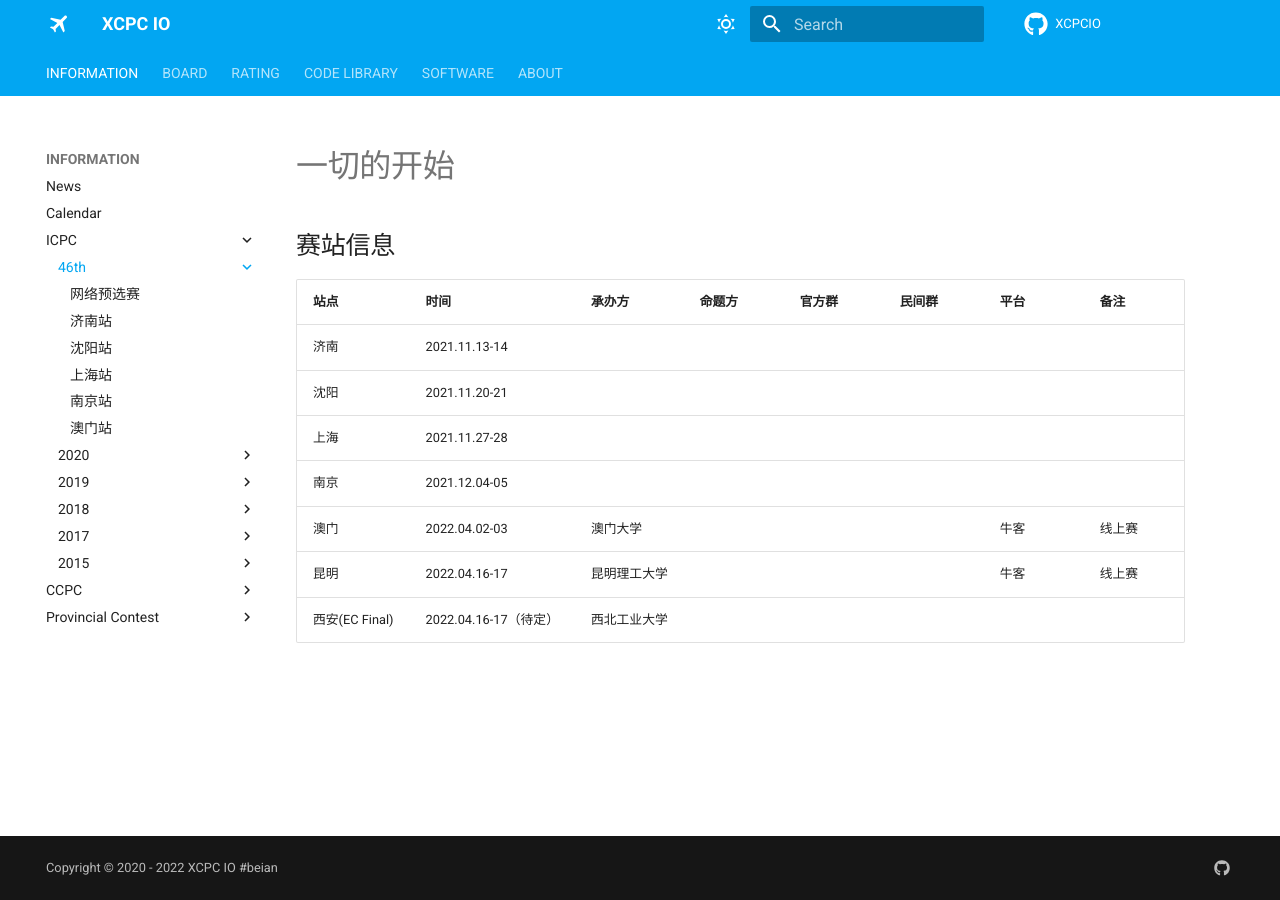
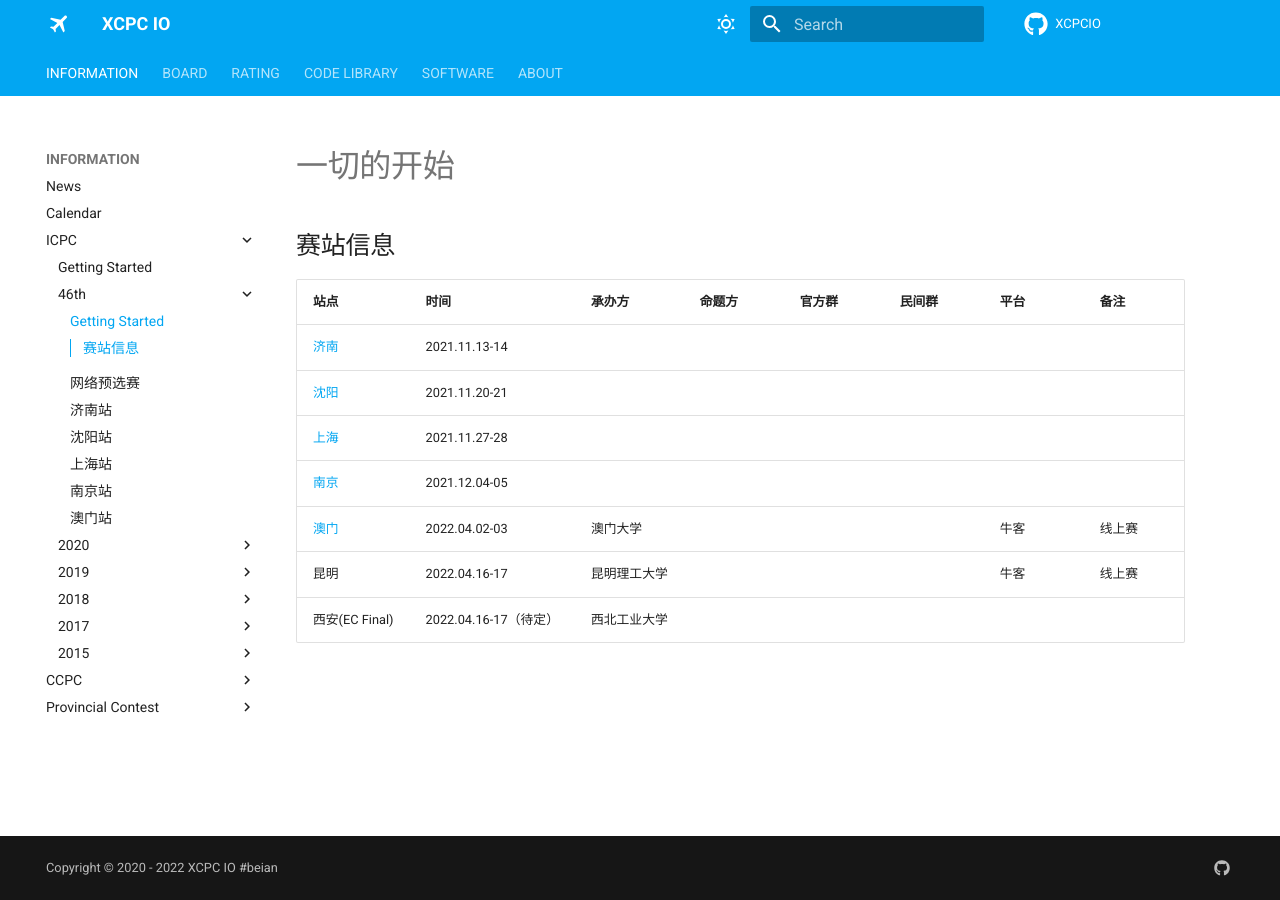
Before and after one commit to xcpcio/docs, an MkDocs documentation site: the page built from docs/info/icpc/46th/index.md, in a window 1280 px wide. Built offline with MkDocs 1.6.1 and Material for MkDocs 9.7.7, drawn with Linux system fonts in a browser that asks for light colours; comment, search, counter and statistics services are not loaded; some of the changed lines change nothing that is shown.

Commit message:
feat: add icpc 46th index

```diff
--- a/docs/info/icpc/46th/index.md
+++ b/docs/info/icpc/46th/index.md
@@ -2,12 +2,12 @@
 
 ## 赛站信息
 
-| 站点           | 时间                  | 承办方       | 命题方 | 官方群 | 民间群 | 平台 | 备注   |
-| :------------- | :-------------------- | :----------- | :----- | :----- | :----- | :--- | :----- |
-| 济南           | 2021.11.13-14         |              |        |        |        |      |        |
-| 沈阳           | 2021.11.20-21         |              |        |        |        |      |        |
-| 上海           | 2021.11.27-28         |              |        |        |        |      |        |
-| 南京           | 2021.12.04-05         |              |        |        |        |      |        |
-| 澳门           | 2022.04.02-03         | 澳门大学     |        |        |        | 牛客 | 线上赛 |
-| 昆明           | 2022.04.16-17         | 昆明理工大学 |        |        |        | 牛客 | 线上赛 |
-| 西安(EC Final) | 2022.04.16-17（待定） | 西北工业大学 |        |        |        |      |        |
+| 站点                  | 时间                  | 承办方       | 命题方 | 官方群 | 民间群 | 平台 | 备注   |
+| :-------------------- | :-------------------- | :----------- | :----- | :----- | :----- | :--- | :----- |
+| [济南](./jinan.md)    | 2021.11.13-14         |              |        |        |        |      |        |
+| [沈阳](./shenyang.md) | 2021.11.20-21         |              |        |        |        |      |        |
+| [上海](./shanghai.md) | 2021.11.27-28         |              |        |        |        |      |        |
+| [南京](./nanjing.md)  | 2021.12.04-05         |              |        |        |        |      |        |
+| [澳门](./macau.md)    | 2022.04.02-03         | 澳门大学     |        |        |        | 牛客 | 线上赛 |
+| 昆明                  | 2022.04.16-17         | 昆明理工大学 |        |        |        | 牛客 | 线上赛 |
+| 西安(EC Final)        | 2022.04.16-17（待定） | 西北工业大学 |        |        |        |      |        |
--- a/mkdocs.yml
+++ b/mkdocs.yml
@@ -34,7 +34,7 @@ theme:
     - navigation.tabs
     # - navigation.tabs.sticky
     - navigation.top
-    - navigation.indexes
+    # - navigation.indexes
     - search.highlight
     - search.share
     - search.suggest
```
